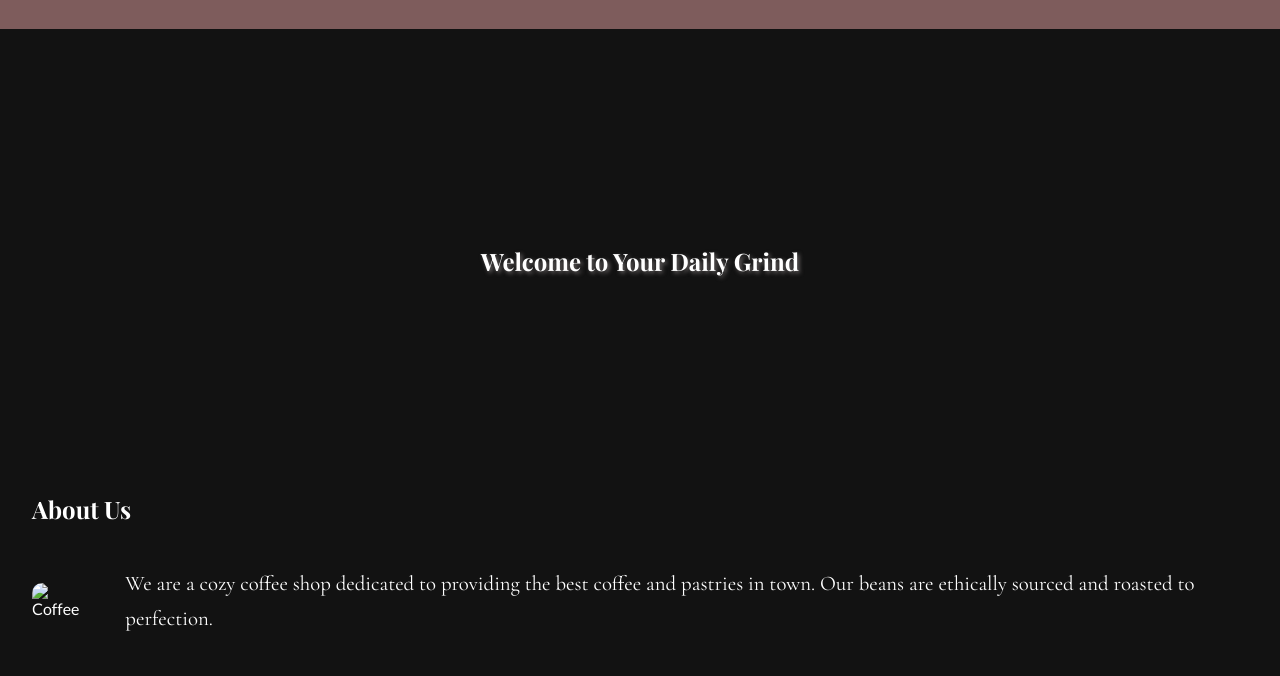
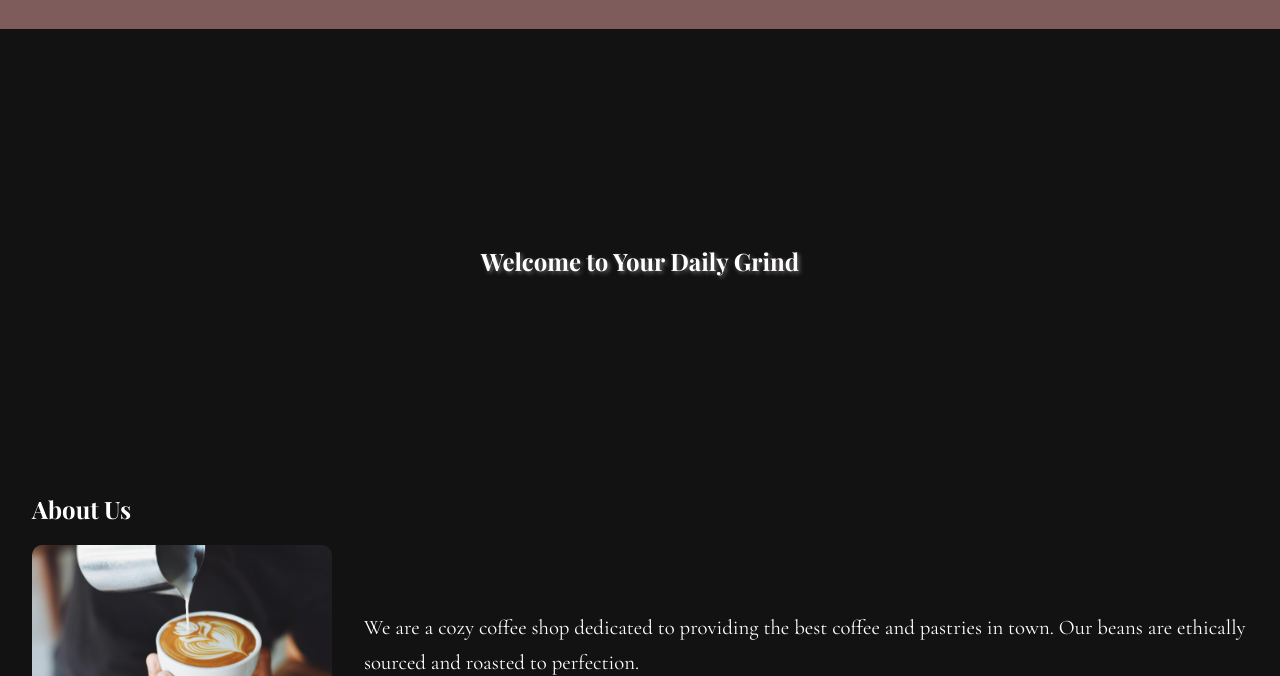
Before and after one commit to Utkarshpratap45/cafe-demo, a website: page index.html in a window 1280 px wide. Shown: the part 124-800 px from the top of the page. Drawn offline with nearby package versions, Linux system fonts and the light colour scheme.

Commit message:
Update index.html

```diff
--- a/index.html
+++ b/index.html
@@ -30,7 +30,7 @@
         <section id="about">
             <h2>About Us</h2>
             <div class="about-container">
-                <img src="images/coffee.jpg" alt="Coffee">
+                <img src="coffee.jpg" alt="Coffee">
                 <p>We are a cozy coffee shop dedicated to providing the best coffee and pastries in town. Our beans are ethically sourced and roasted to perfection.</p>
             </div>
         </section>
```
